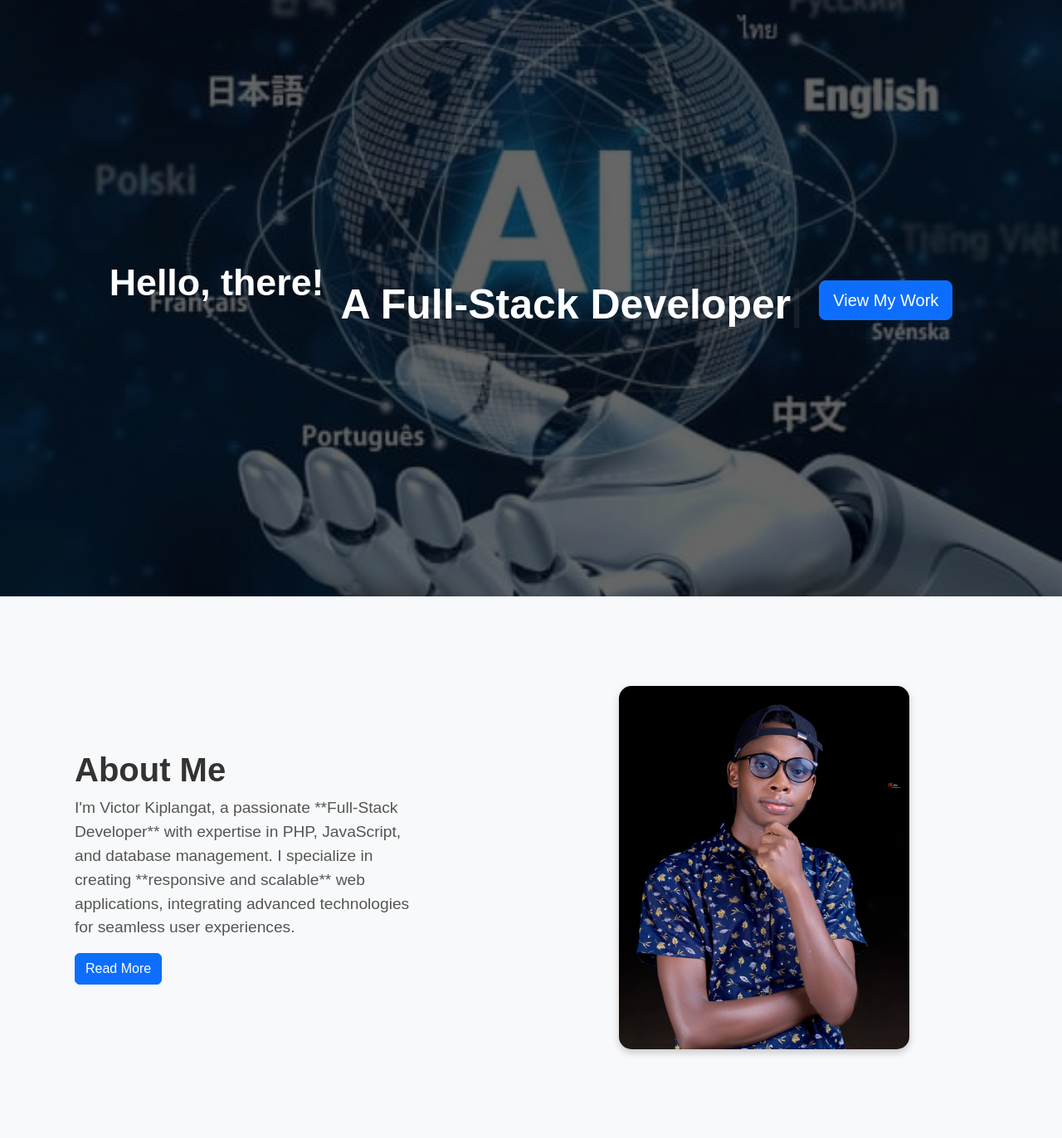
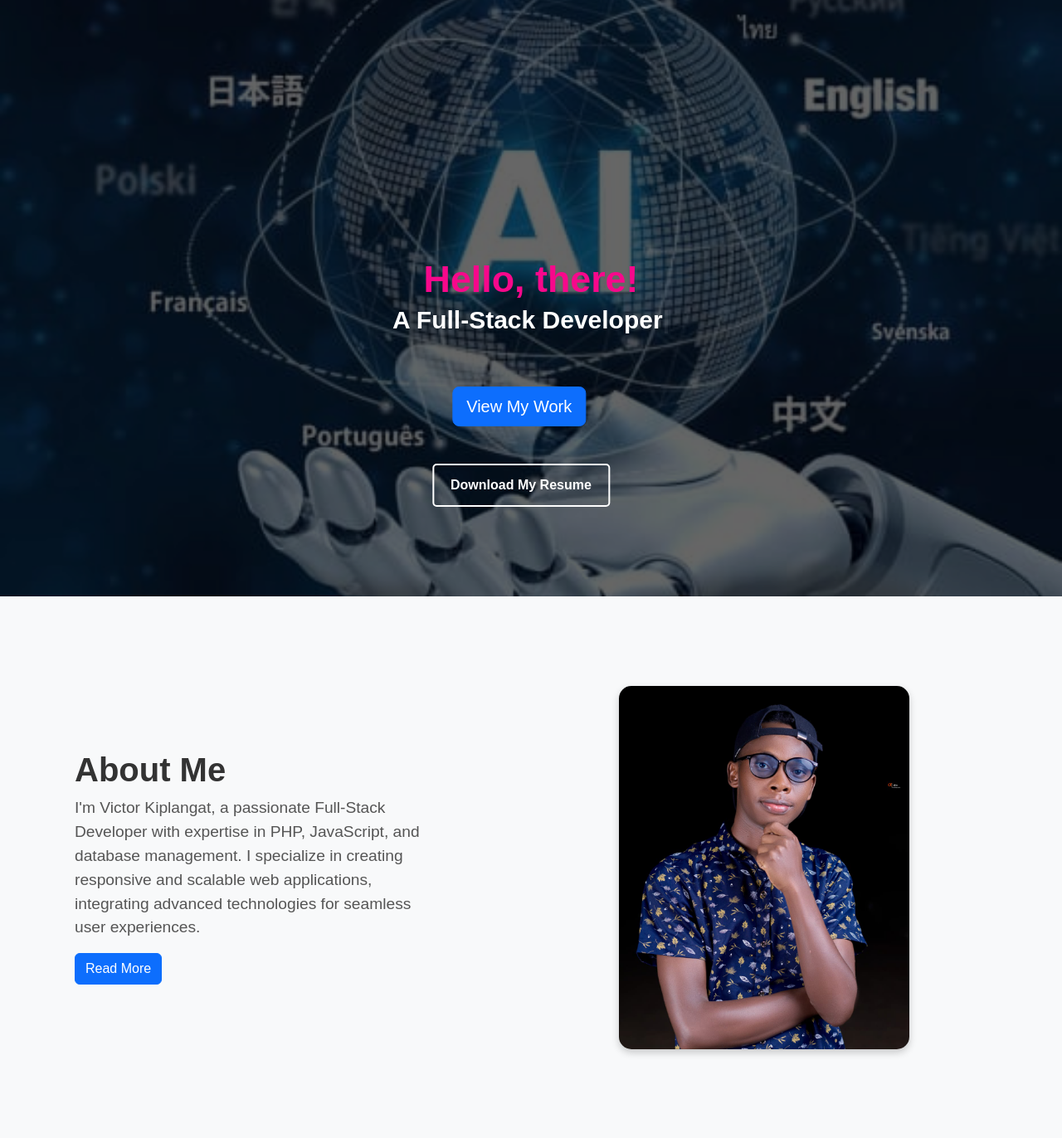
Before and after one commit to kiplah/MyPortfolio, a PHP site: page / in a window 1280 px wide. Shown: the part 267-1639 px from the top of the page at 83% size. Run offline with PHP 8.4, Linux system fonts and the light colour scheme; data that the repository does not hold is empty; some libraries are stand-ins or nearby versions.

Commit message:
applied changes

```diff
--- a/index.php
+++ b/index.php
@@ -3,18 +3,19 @@
 <!-- Hero Section -->
 <section class="hero d-flex align-items-center">
     <div class="container text-center">
-        <!-- Static Hello Text -->
-        <h1 class="fw-bold mb-0">Hello, there!</h1> <!-- mb-0 to remove default margin -->
+        <!-- Static Hello Text and Typing Effect -->
+        <div class="hero-text">
+            <h1 class="fw-bold mb-0">Hello, there!</h1> <!-- Static text -->
+            <div class="typing-container">
+                <span id="typed-text"></span> <!-- Typing effect -->
+            </div>
+        </div>
+    </div>
 
-        <!-- Typing Animation Below -->
-        <div class="typing-container mt-3"> <!-- Added mt-3 for spacing -->
-            <span id="typed-text"></span> <!-- Holds the typing effect -->
-        </div>
-
-        <!-- Fixed Button Below Typing Animation -->
-        <div class="mt-4"> <!-- Added mt-4 for spacing -->
-            <a href="projects.php" class="btn btn-primary btn-lg">View My Work</a>
-        </div>
+    <!-- Buttons Container -->
+    <div class="fixed-button">
+        <a href="projects.php" class="btn btn-primary btn-lg">View My Work</a>
+        <a href="assets/My Resume.pdf" class="btn btn-outline-light btn-lg resume-button" download>Download My Resume</a>
     </div>
 </section>
 
@@ -26,8 +27,8 @@
             <div class="col-lg-6">
                 <h2 class="fw-bold fade-in">About Me</h2>
                 <p class="lead fade-in delay">
-                    I'm Victor Kiplangat, a passionate **Full-Stack Developer** with expertise in PHP, JavaScript, and database management.
-                    I specialize in creating **responsive and scalable** web applications, integrating advanced technologies for seamless user experiences.
+                    I'm Victor Kiplangat, a passionate <strong>Full-Stack Developer</strong> with expertise in PHP, JavaScript, and database management.
+                    I specialize in creating <strong>responsive and scalable</strong> web applications, integrating advanced technologies for seamless user experiences.
                 </p>
                 <a href="about.php" class="btn btn-primary fade-in delay-btn">Read More</a>
             </div>
@@ -94,28 +95,58 @@
     z-index: 2;
 }
 
+/* Fix Hello There and Typing Effect Position */
+.hero-text {
+    font-size: 50px;
+    font-weight: bold;
+    color:rgb(247, 8, 139);
+}
+
 /* Typing Effect Styling */
 .typing-container {
-    font-size: 50px; /* Increased font size */
+    font-size: 30px;
     font-weight: bold;
     color: white;
-    margin-top: 100px; /* Space below "Hello, there!" */
 }
 
-/* Fixed Button Position */
-.mt-4 {
-    margin-top: 20px; /* Ensures proper spacing */
+/* Fix View My Work & Resume Button Position */
+.fixed-button {
+    position: absolute;
+    bottom: 15%;
+    left: 50%;
+    transform: translateX(-50%);
+    z-index: 10;
+    text-align: center;
+}
+
+/* Style for Resume Button */
+.resume-button {
+    margin-top: 50%; /* Spacing below View My Work */
+    margin-left: -50%; /* Slightly shift left */
+    display: inline-block;
+    padding: 12px 20px;
+    font-size: 16px;
+    border-radius: 5px;
+    transition: 0.3s;
+    font-weight: bold;
+    color: white;
+    border: 2px solid white;
+}
+
+.resume-button:hover {
+    background: white;
+    color: black;
 }
 
 /* Responsive Font Size */
 @media (max-width: 768px) {
-    .typing-container {
+    .hero-text {
         font-size: 40px;
     }
 }
 
 @media (max-width: 480px) {
-    .typing-container {
+    .hero-text {
         font-size: 30px;
     }
 }
```
Also changed, not shown: 1 other file.
